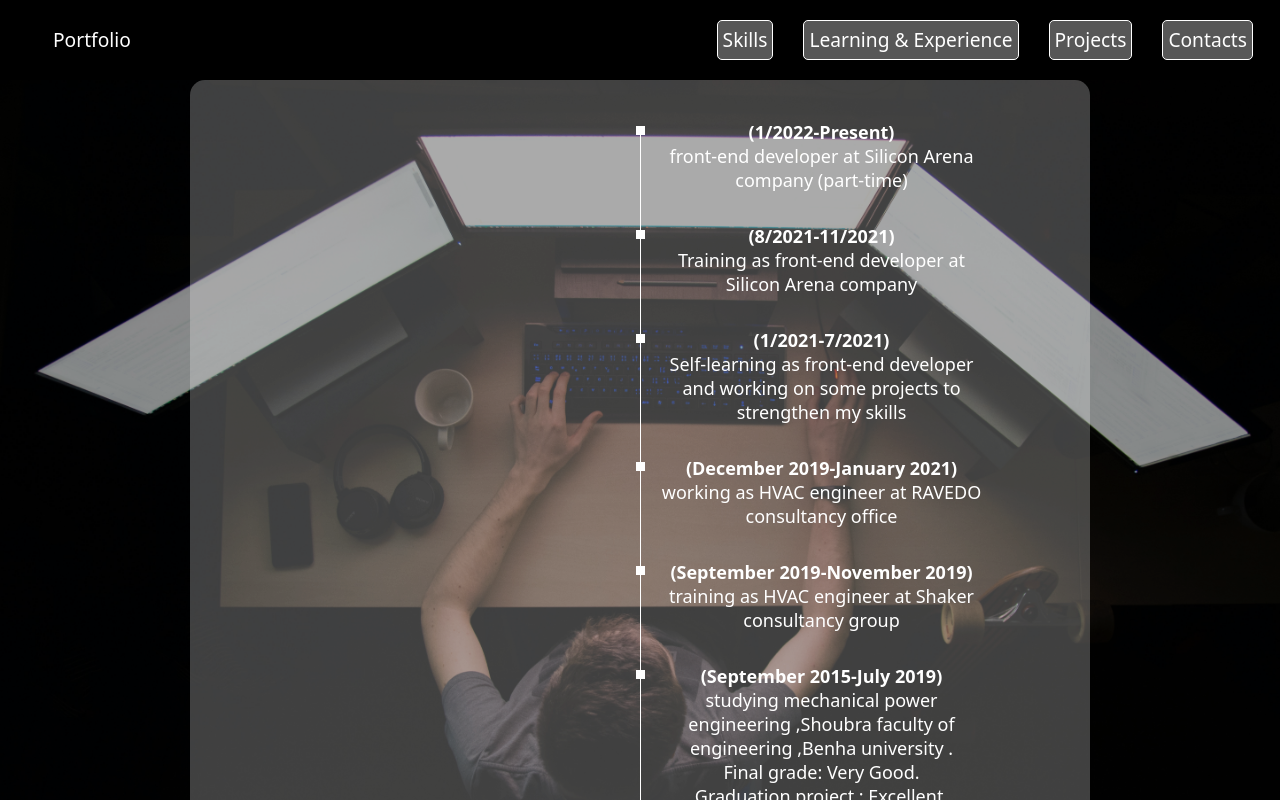
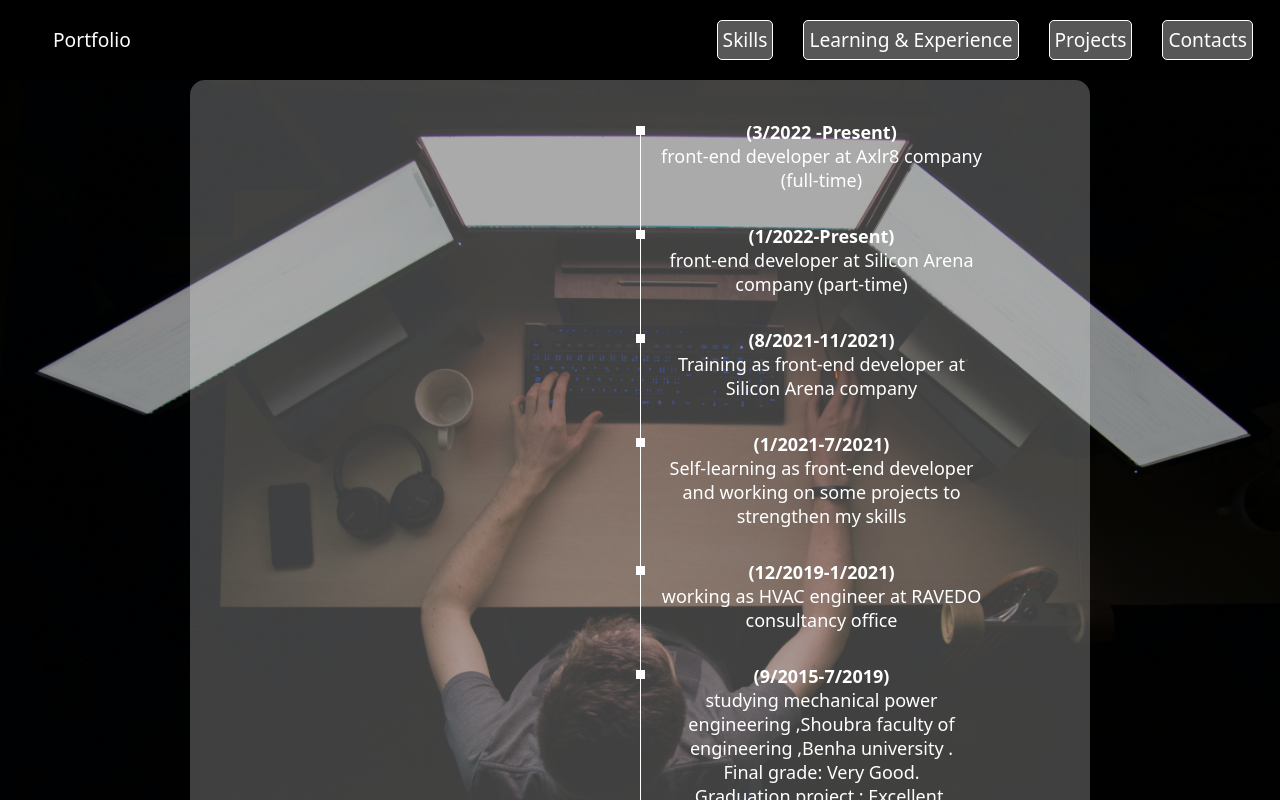
Before and after one commit to abdelaziz123456/my-portfolio, a React (Create React App) app: page /learning in a window 1280 px wide. Shown: the top 800 px of the page. Built offline with nearby package versions, Linux system fonts and the light colour scheme.

Commit message:
update expreince component

```diff
--- a/src/Components/Learning&skills/index.js
+++ b/src/Components/Learning&skills/index.js
@@ -7,6 +7,17 @@ export default function LearningSkills() {
         <div className=" left col-12 col-lg-6"></div>
         <div className="right col-12 col-lg-6">
           <ul >
+
+
+          <li>
+              <span>
+                <strong>(3/2022 -Present)</strong>
+                <br />
+                front-end developer at Axlr8 company (full-time)
+              </span>
+            </li>
+
+
             <li >
               <span >
                 <strong >(1/2022-Present)</strong>
@@ -32,23 +43,17 @@ export default function LearningSkills() {
 
             <li>
               <span>
-                <strong>(December 2019-January 2021)</strong>
+                <strong>(12/2019-1/2021)</strong>
                 <br />
                 working as HVAC engineer at RAVEDO consultancy office
               </span>
             </li>
 
-            <li>
-              <span>
-                <strong>(September 2019-November 2019)</strong>
-                <br />
-                training as HVAC engineer at Shaker consultancy group
-              </span>
-            </li>
+
 
             <li>
               <span>
-                <strong>(September 2015-July 2019)</strong>
+                <strong>(9/2015-7/2019)</strong>
                 <br /> studying mechanical power engineering ,Shoubra faculty of
                 engineering ,Benha university .<br />
                 Final grade: Very Good.
```
Also changed, not shown: 1 other file (tests, documents, lock files or other folders).
